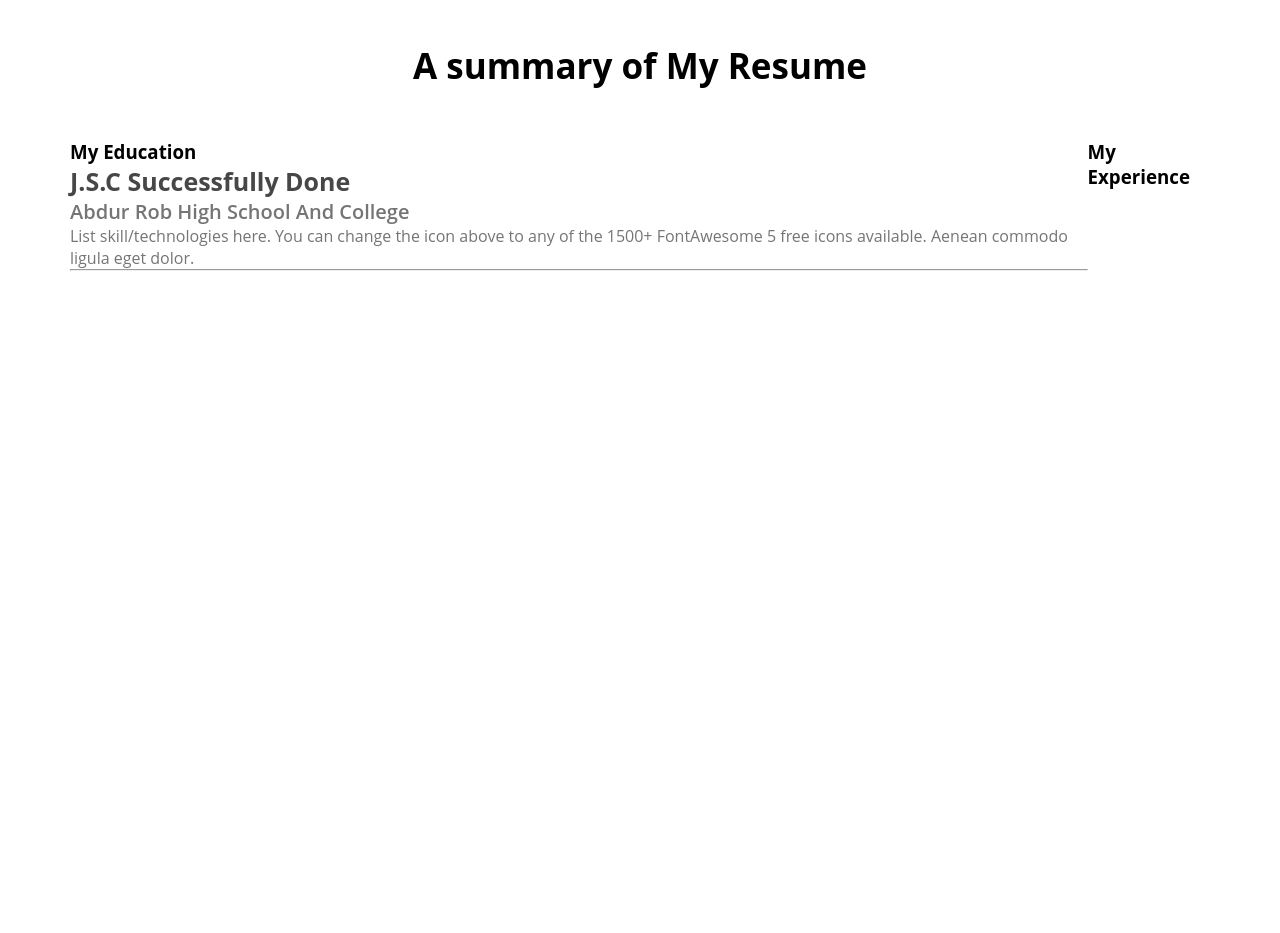
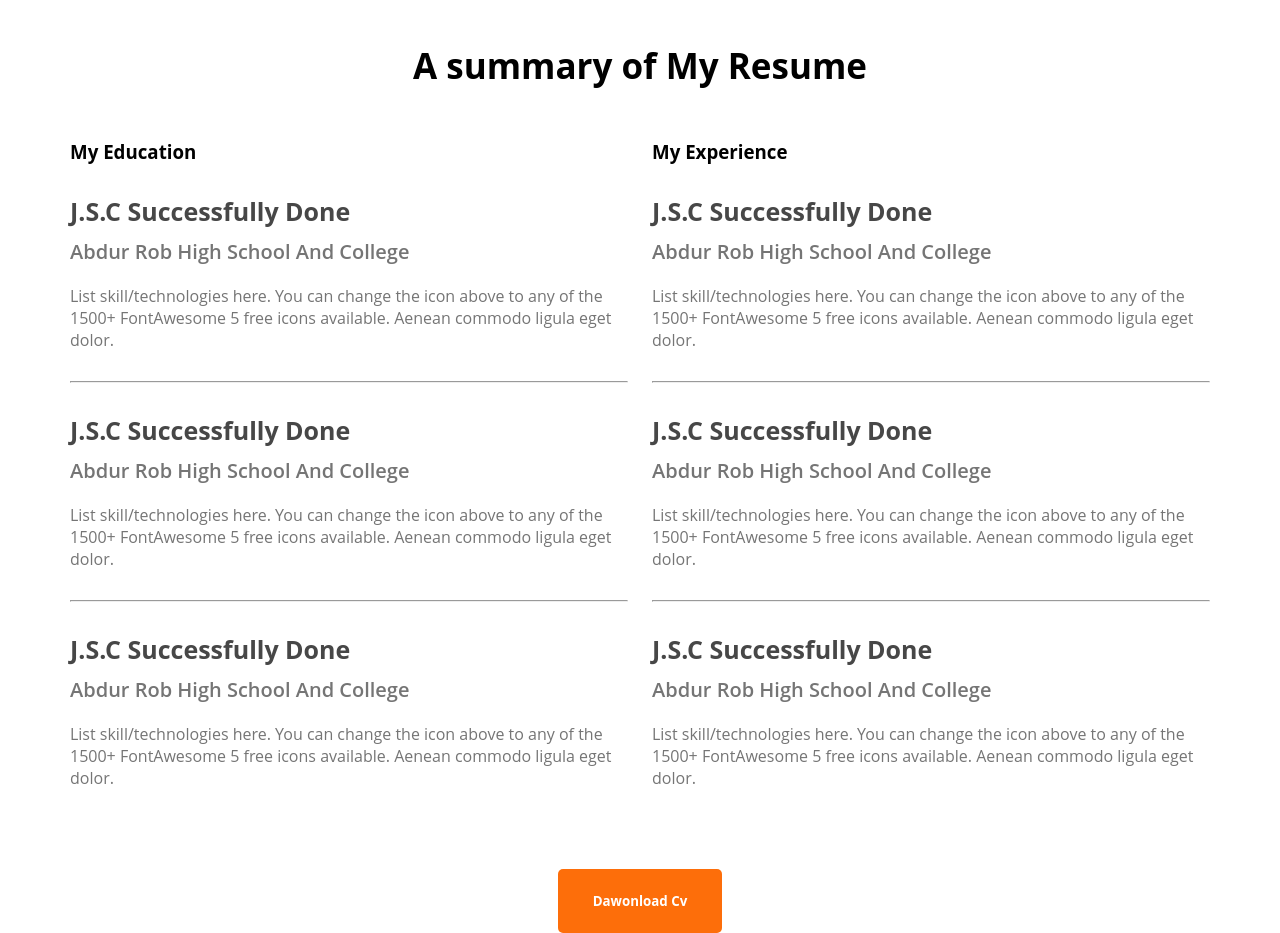
Before and after one commit to sif1t/Personal-Portfolio-Mary, a plain HTML site: page index.html in a window 1280 px wide. Shown: the part 2140-3073 px from the top of the page. Before the commit the page ends 2411 px from the top, so only its background shows below. Drawn offline with Linux system fonts and the light colour scheme.

Commit message:
resume section update

```diff
--- a/index.html
+++ b/index.html
@@ -97,12 +97,50 @@
                         to any of the 1500+ FontAwesome 5 free icons available. Aenean commodo ligula eget dolor.</p>
                    </div>
                    <hr>
+                   <div class="resume-item">
+                    <h4 class="title">J.S.C Successfully Done</h4>
+                    <h5 class="sub-title">Abdur Rob High School And College
+                    </h5>
+                    <p class="description">List skill/technologies here. You can change the icon above
+                        to any of the 1500+ FontAwesome 5 free icons available. Aenean commodo ligula eget dolor.</p>
+                   </div>
+                   <hr>
+                   <div class="resume-item">
+                    <h4 class="title">J.S.C Successfully Done</h4>
+                    <h5 class="sub-title">Abdur Rob High School And College
+                    </h5>
+                    <p class="description">List skill/technologies here. You can change the icon above
+                        to any of the 1500+ FontAwesome 5 free icons available. Aenean commodo ligula eget dolor.</p>
+                   </div>
                 </div>
                 <div>
                    <h3 class="resume-title">My Experience</h3>
-
+                   <div class="resume-item">
+                    <h4 class="title">J.S.C Successfully Done</h4>
+                    <h5 class="sub-title">Abdur Rob High School And College
+                    </h5>
+                    <p class="description">List skill/technologies here. You can change the icon above
+                        to any of the 1500+ FontAwesome 5 free icons available. Aenean commodo ligula eget dolor.</p>
+                   </div>
+                   <hr> <div class="resume-item">
+                    <h4 class="title">J.S.C Successfully Done</h4>
+                    <h5 class="sub-title">Abdur Rob High School And College
+                    </h5>
+                    <p class="description">List skill/technologies here. You can change the icon above
+                        to any of the 1500+ FontAwesome 5 free icons available. Aenean commodo ligula eget dolor.</p>
+                   </div>
+                   <hr> <div class="resume-item">
+                    <h4 class="title">J.S.C Successfully Done</h4>
+                    <h5 class="sub-title">Abdur Rob High School And College
+                    </h5>
+                    <p class="description">List skill/technologies here. You can change the icon above
+                        to any of the 1500+ FontAwesome 5 free icons available. Aenean commodo ligula eget dolor.</p>
+                   </div>
                 </div>
             </div>
+             <div class="resume-button">
+                <button class="btn-primary">Dawonload Cv</button>
+             </div>
         </section>
     </main>
       <footer>
--- a/style.css
+++ b/style.css
@@ -156,18 +156,29 @@ main {
 
 .resume-content{
     display: flex;
+    gap: 24px;
+}
+.resume-item{
+    margin-top: 30px;
+    margin-bottom: 30px;
 }
 
 .resume .title{
      font-weight:700;
      font-size: 25px;
      color: #474747;
+     margin-bottom: 10px;
 }
 .resume .sub-title{
     font-weight: 600;
     color: #757575;
     font-size: 20px;
+    margin-bottom: 20px;
 }
 .resume .description{
     color: #757575;
 }
+.resume-button{
+    margin-top: 50px;
+    text-align: center;
+}
```
